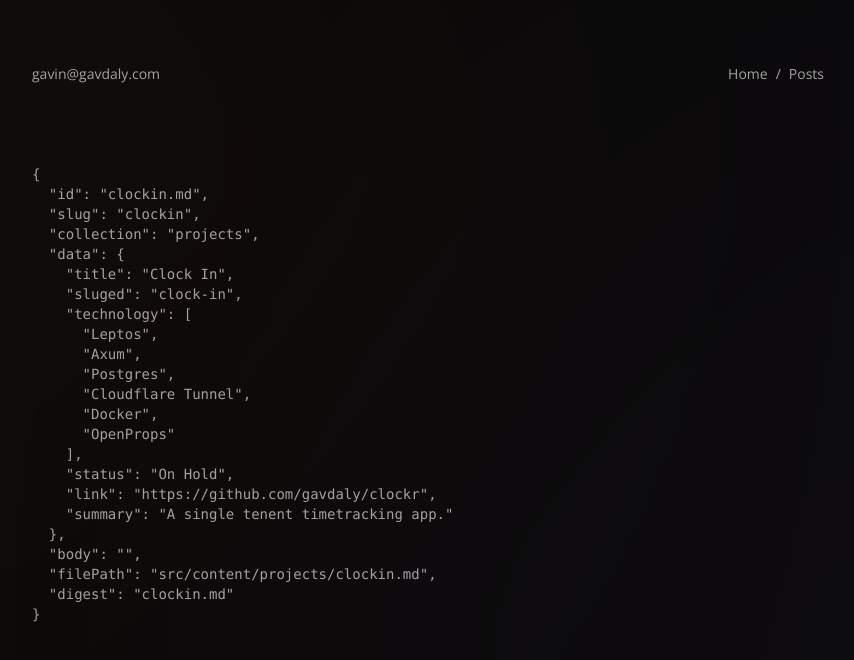
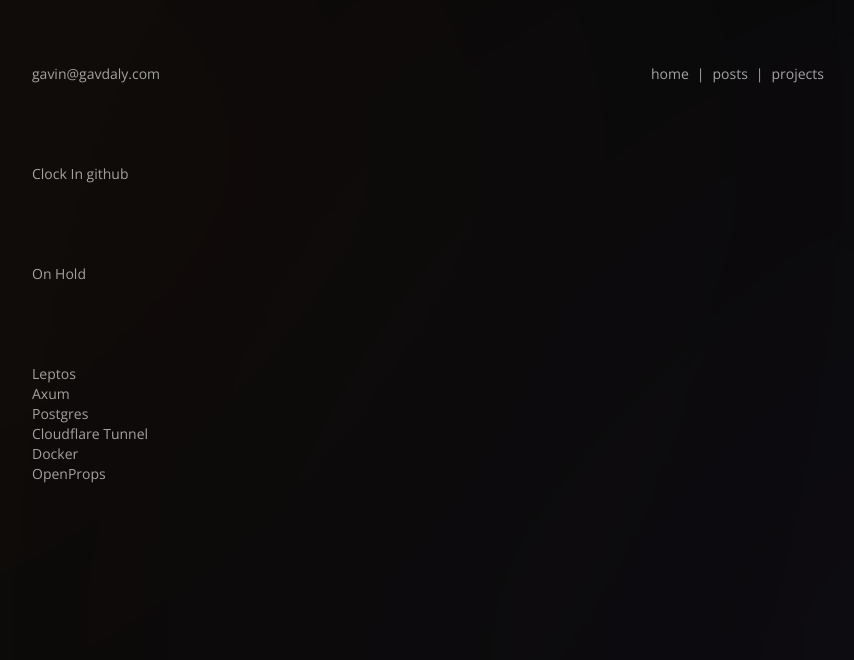
Before and after one commit to gavdaly/gavdaly, an Astro site: page /projects/clockin in a window 1280 px wide. Shown: the whole page, without its empty margins (212-1066 px from the left). Built offline with nearby package versions, Linux system fonts and the light colour scheme; Astro itself is replaced by a stand-in of ours.

Commit message:
refactor: Update project and header components to display project details and navigation links consistent font style.
- Update the project component to display the project title, link, status, and technology in a structured manner.
- Update the header component to align the navigation links with a consistent font style and lowercase text.

```diff
--- a/src/components/Header.astro
+++ b/src/components/Header.astro
@@ -18,17 +18,27 @@ const pathname = removeTrailingSlash(Astro.url.pathname);
           class:list={{
             ["hover:text-neutral-100"]: true,
             ["text-neutral-100"]: pathname === "/",
-          }}>Home</a
+          }}>home</a
         >
       </li>
-      <li>/</li>
+      <span>|</span>
       <li>
         <a
           href="/posts"
           class:list={{
             ["hover:text-neutral-100"]: true,
             ["text-neutral-100"]: pathname === "/posts",
-          }}>Posts</a
+          }}>posts</a
+        >
+      </li>
+      <span>|</span>
+      <li>
+        <a
+          href="/projects"
+          class:list={{
+            ["hover:text-neutral-100"]: true,
+            ["text-neutral-100"]: pathname === "/projects",
+          }}>projects</a
         >
       </li>
     </ul>
--- a/src/components/SocialLinks.astro
+++ b/src/components/SocialLinks.astro
@@ -11,7 +11,7 @@ import presentation from "@/data/presentation";
           <Link href={social.link} label={social.label} />
         </li>
 
-        {presentation.socials.length - 1 !== index && <li>/</li>}
+        {presentation.socials.length - 1 !== index && <span>|</span>}
       </>
     ))
   }
--- a/src/pages/projects/[slug].astro
+++ b/src/pages/projects/[slug].astro
@@ -16,12 +16,18 @@ type Props = {
   project: CollectionEntry<"project">;
 };
 
-const { project } = Astro.props;
+const {
+  project: {
+    data: { title, link, status, technology },
+  },
+} = Astro.props;
 // const { Content } = await project.render();
 ---
 
 <Layout>
-  <pre>{JSON.stringify(project, null, 2)}</pre>
+  <h2>{title} <a href={link}>github</a></h2>
 
+  <span class="">{status}</span>
+  <ul class="flex-row">{technology.map((tech) => <li>{tech}</li>)}</ul>
   <!-- <Content /> -->
 </Layout>
```
